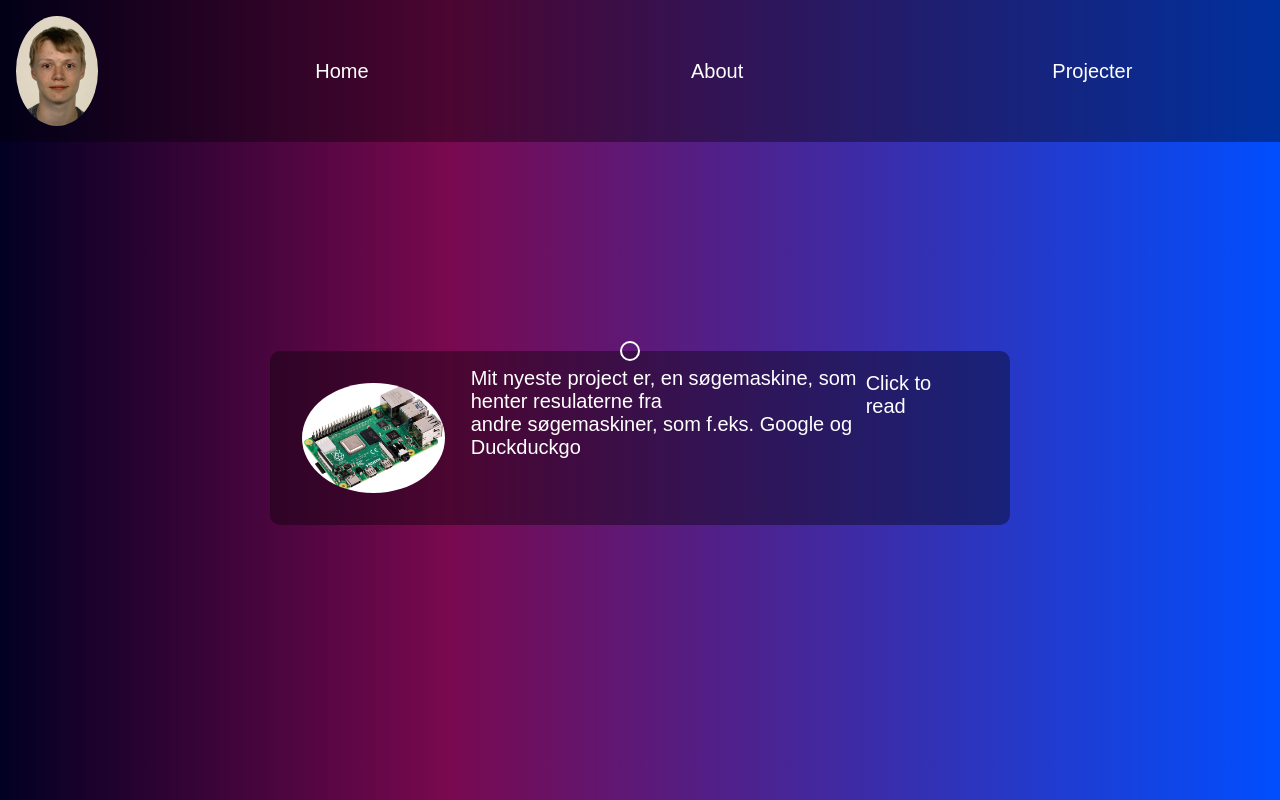
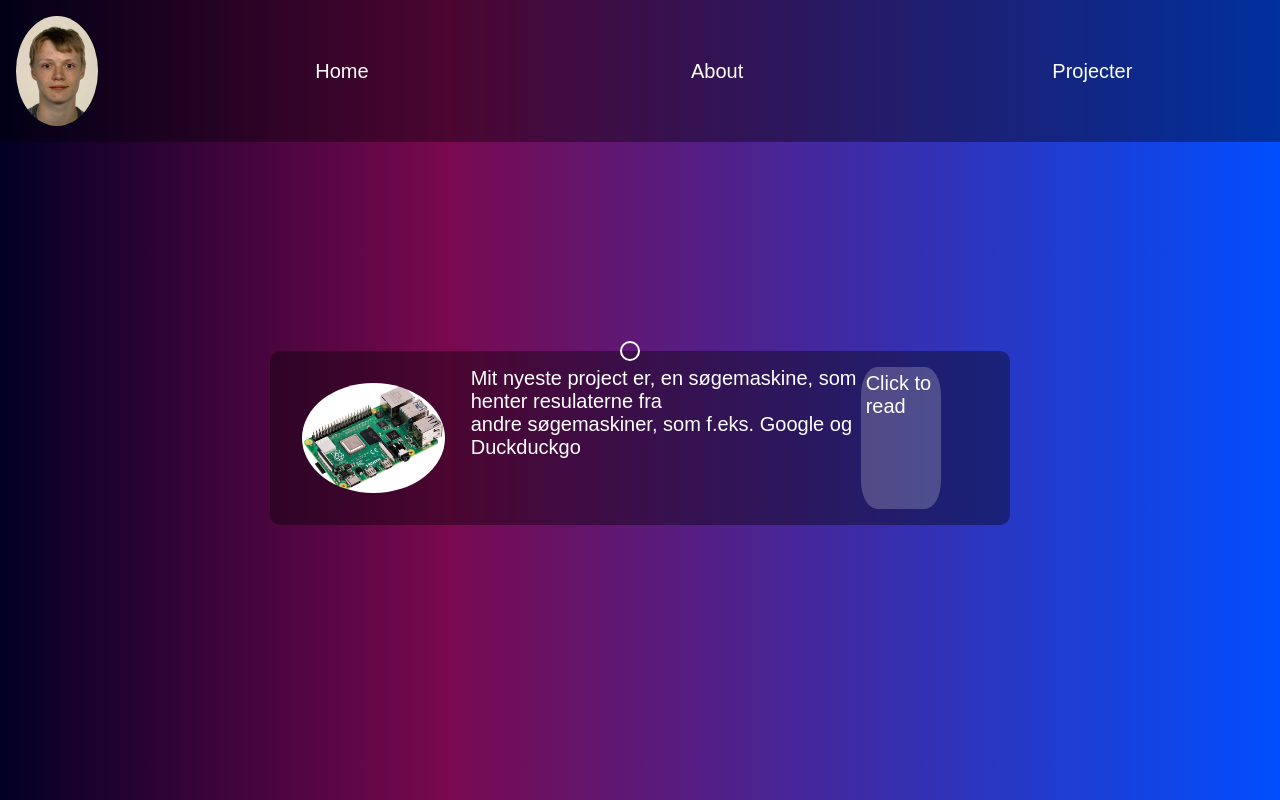
Before and after one commit to jacobtb2004/jacobtb2004.github.io, a plain HTML site: page Projecter.html in a window 1280 px wide. Drawn offline with Linux system fonts and the light colour scheme.

Commit message:
searchread

```diff
--- a/Projecter.html
+++ b/Projecter.html
@@ -38,7 +38,7 @@
             </p>
             <p>andre søgemaskiner, som f.eks. Google og Duckduckgo</p>
           </div>
-          <a id="SerachRead" href="./search.html">Click to read</a>
+          <a id="SearchRead" href="./search.html">Click to read</a>
         </div>
         <script src="index.js"></script>
       </div>
```
